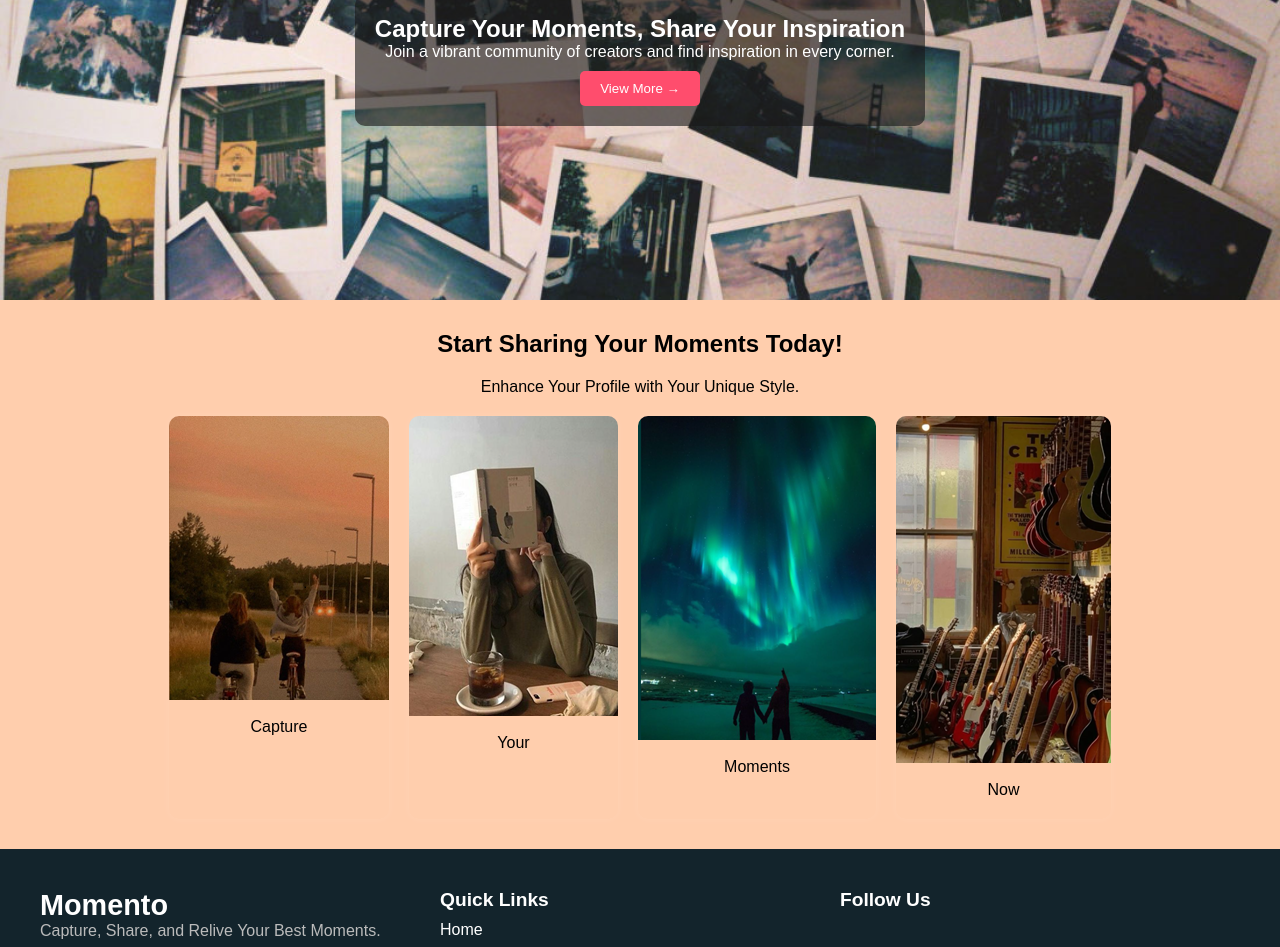
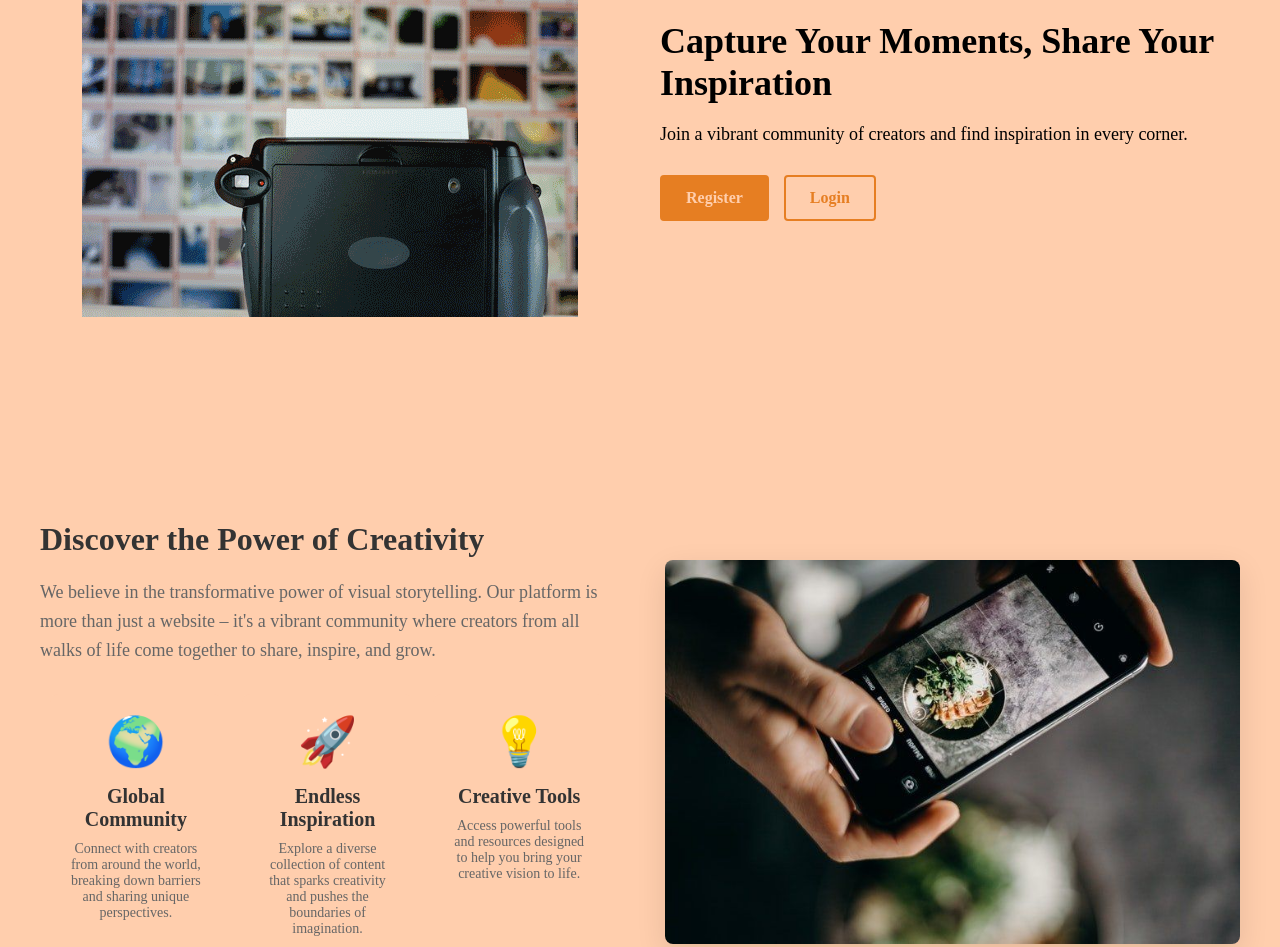
Before and after one commit to ririkarawal/Momento-Frontend, a React (Vite) app: page / in a window 1280 px wide. Shown: the part 180-1127 px from the top of the page. Built offline with nearby package versions, Linux system fonts and the light colour scheme.

Commit message:
landing page updated

```diff
--- a/src/Components/Header.jsx
+++ b/src/Components/Header.jsx
@@ -7,11 +7,9 @@ const Header = () => {
       <h1 className="logo">Momento</h1>
       <ul className="nav-links">
         <li><Link to="/">Home</Link></li>
-        <li><Link to="/about">About Us</Link></li>
+        <li><Link to="/#about-us">About Us</Link></li>
         <li><Link to="/register">Register</Link></li>
         <li><Link to="/login">Login</Link></li>
-
-
       </ul>
     </nav>
   );
--- a/src/Components/LandingPage.jsx
+++ b/src/Components/LandingPage.jsx
@@ -1,47 +1,64 @@
-
 import "./../styles/Header.css";
 import "./../styles/LandingPage.css";
+import { Link } from 'react-router-dom';
 import Footer from "./../Components/Footer.jsx";
 
 const LandingPage = () => {
   return (
     <div className="landing-page">
-
       {/* Hero Section */}
       <section className="hero">
         <div className="hero-content">
-          <h1>Capture Your Moments, Share Your Inspiration</h1>
-          <p>Join a vibrant community of creators and find inspiration in every corner.</p>
-          <button className="cta-button">View More →</button>
+          <div className="hero-gif">
+            <img src="public/giphy.gif" alt="Hero GIF" />
+          </div>
+          <div className="hero-text">
+            <h1>Capture Your Moments, Share Your Inspiration</h1>
+            <p>Join a vibrant community of creators and find inspiration in every corner.</p>
+            <div className="cta-buttons">
+              <Link to="/register" className="register-button">Register</Link>
+              <Link to="/login" className="login-button">Login</Link>
+            </div>
+          </div>
         </div>
       </section>
 
-      {/* Gallery Section */}
-      <section className="gallery">
-        <h2>Start Sharing Your Moments Today!</h2>
-        <p>Enhance Your Profile with Your Unique Style.</p>
-        <div className="gallery-container">
-          <div className="gallery-item">
-            <img src="/capture.png" alt="capture" />
-            <p><br />Capture</p>
+      {/* About Us Section */}
+      <section id="about-us" className="about-us">
+        <div className="about-content">
+          <div className="about-text">
+            <h2>Discover the Power of Creativity</h2>
+            <p>We believe in the transformative power of visual storytelling. Our platform is more than just a website – it's a vibrant community where creators from all walks of life come together to share, inspire, and grow.</p>
+
+            <div className="about-highlights">
+              <div className="highlight">
+                <div className="highlight-icon">🌍</div>
+                <h3>Global Community</h3>
+                <p>Connect with creators from around the world, breaking down barriers and sharing unique perspectives.</p>
+              </div>
+
+              <div className="highlight">
+                <div className="highlight-icon">🚀</div>
+                <h3>Endless Inspiration</h3>
+                <p>Explore a diverse collection of content that sparks creativity and pushes the boundaries of imagination.</p>
+              </div>
+
+              <div className="highlight">
+                <div className="highlight-icon">💡</div>
+                <h3>Creative Tools</h3>
+                <p>Access powerful tools and resources designed to help you bring your creative vision to life.</p>
+              </div>
+            </div>
           </div>
-          <div className="gallery-item">
-            <img src="/your.png" alt="your" />
-            <p><br />Your</p>
-          </div>
-          <div className="gallery-item">
-            <img src="/moments.png" alt="moment" />
-            <p><br />Moments</p>
-          </div>
-          <div className="gallery-item">
-            <img src="/now.png" alt="now" />
-            <p><br />Now</p>
+
+          <div className="about-image">
+            <img src="public/image.jpg" alt="Creative Community" />
           </div>
         </div>
       </section>
+
       <Footer />
     </div>
-
   );
 };
 
--- a/src/Styles/LandingPage.css
+++ b/src/Styles/LandingPage.css
@@ -1,66 +1,157 @@
-.landing-page {
-  font-family: "Poppins", sans-serif;
-  color: #333;
-}
-
 .hero {
-  background: url("/back.jpg") center/cover no-repeat;
-  height: 60vh;
-  display: flex;
-  align-items: center;
-  justify-content: center;
-  text-align: center;
-  color: white;
+  background-color: hsl(24, 100%, 84%);
+  padding: 100px 0;
 }
 
 .hero-content {
-  background: rgba(24, 23, 23, 0.608);
-  padding: 20px;
-  border-radius: 10px;
+  display: flex;
+  justify-content: space-between;
+  align-items: center;
+  max-width: 1200px;
+  margin: 0 auto;
 }
 
-.cta-button {
-  background: #ff4d6d;
-  color: white;
-  padding: 10px 20px;
-  border: none;
-  border-radius: 5px;
-  cursor: pointer;
-  margin-top: 10px;
+.hero-gif {
+  flex: 1;
+  text-align: center;
 }
 
-.gallery {
-  background: hsl(24, 100%, 84%);
-  color: black;
-  text-align: center;
-  padding: 30px;
+.hero-gif img {
+  max-width: 100%;
+  height: auto;
 }
-.gallery h2 {
+
+.hero-text {
+  flex: 1;
+  padding-left: 40px;
+}
+
+.hero h1 {
+  font-size: 36px;
   margin-bottom: 20px;
 }
-.gallery p {
-  margin-bottom: 20px;}
 
-.gallery-container {
-  display: flex;
-  justify-content: center;
-  gap: 20px;
-  flex-wrap: wrap;
+.hero p {
+  font-size: 18px;
+  margin-bottom: 30px;
 }
 
-.gallery-item {
-  background: hsl(24, 100%, 84%);
-  border-radius: 10px;
-  overflow: hidden;
-  box-shadow: 0 0 10px rgba(255, 255, 255, 0.1);
+.cta-buttons {
   display: flex;
-  flex-direction: column;
+  gap: 15px;
+}
+
+.register-button,
+.login-button {
+  display: inline-block;
+  padding: 12px 24px;
+  font-size: 16px;
+  border-radius: 4px;
+  cursor: pointer;
+  transition: all 0.3s ease;
+  text-decoration: none;
+  font-weight: 600;
+  text-align: center;
+}
+
+.register-button {
+  background-color: #e67e22;
+  color: hsl(24, 100%, 84%);
+  border: 2px solid #e67e22;
+}
+
+.login-button {
+  background-color: transparent;
+  color: #e67e22;
+  border: 2px solid #e67e22;
+}
+
+.register-button:hover {
+  background-color: #e67e22;
+  border-color: #e67e22;
+}
+
+.login-button:hover {
+  background-color: rgba(255, 107, 107, 0.1);
+}
+
+/* About Us Section */
+.about-us {
+  background-color: hsl(24, 100%, 84%);
+  padding: 100px 0;
+}
+
+.about-content {
+  display: flex;
+  justify-content: space-between;
+  align-items: center;
+  max-width: 1200px;
+  margin: 0 auto;
+  gap: 50px;
+}
+
+.about-text {
+  flex: 1;
+}
+
+.about-text h2 {
+  font-size: 32px;
+  color: #333;
+  margin-bottom: 20px;
+}
+
+.about-text > p {
+  font-size: 18px;
+  color: #666;
+  line-height: 1.6;
+  margin-bottom: 30px;
+}
+
+.about-highlights {
+  display: flex;
+  justify-content: space-between;
+  margin-bottom: 30px;
+}
+
+.highlight {
+  flex: 1;
+  text-align: center;
+  padding: 20px;
+  background-color: hsl(24, 100%, 84%);
+  border-radius: 8px;
+  margin: 0 10px;
+  transition: transform 0.3s ease;
+}
+
+.highlight:hover {
+  transform: translateY(-10px);
+}
+
+.highlight-icon {
+  font-size: 48px;
+  margin-bottom: 15px;
+}
+
+.highlight h3 {
+  font-size: 20px;
+  color: #333;
+  margin-bottom: 10px;
+}
+
+.highlight p {
+  font-size: 14px;
+  color: #666;
 }
 
 
-.gallery-image {
-    width: 100%;
-    height: 100%;
-    object-fit: cover;
-    flex-grow: 1;
+
+.about-image {
+  flex: 1;
 }
+
+.about-image img {
+  max-width: 100%;
+  height: auto;
+  border-radius: 8px;
+  box-shadow: 0 10px 30px rgba(0,0,0,0.1);
+}
```
Also changed, not shown: public/giphy.gif (added), public/image.jpg (added).
